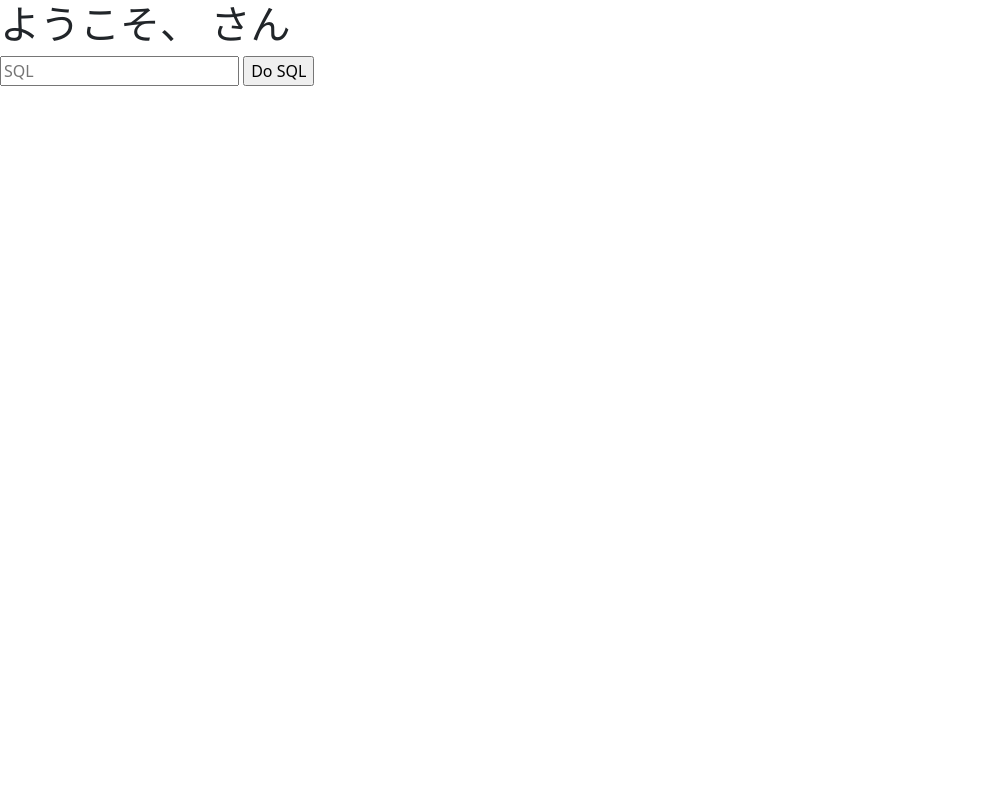
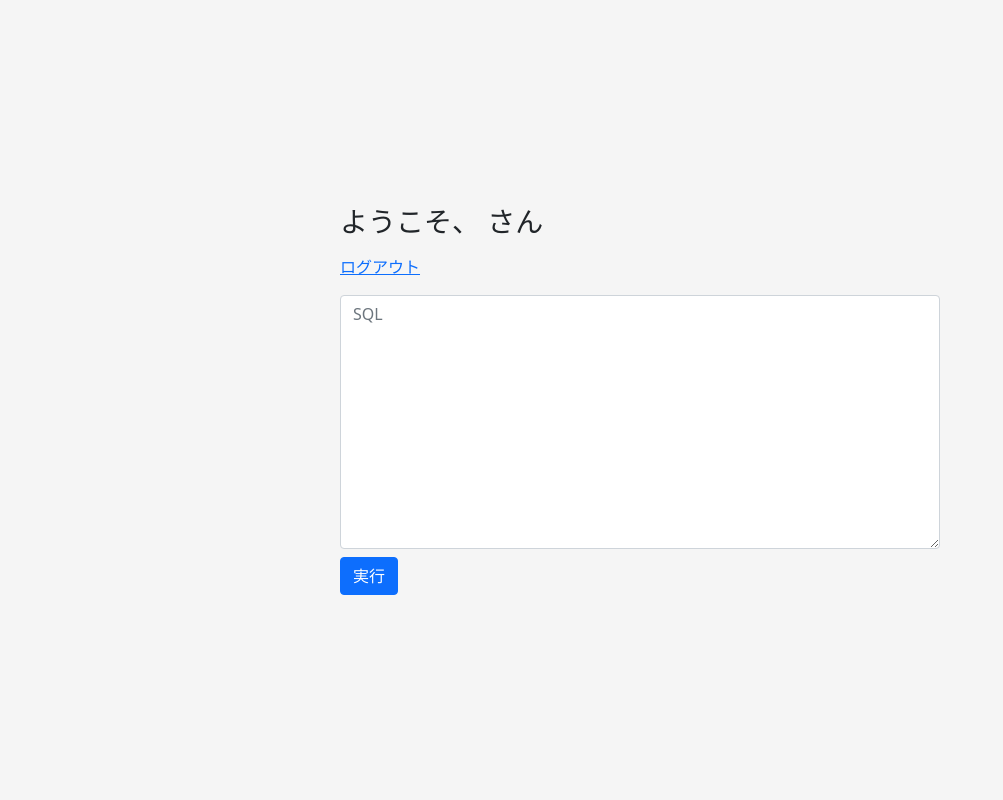
Before and after one commit to KazukiOtomo/Circlejudgebackend, a Flask app: template templates/admin/home.html in a window 1280 px wide. Shown: the whole page, without its empty margins (0-1003 px from the left). Run offline with Flask 2, Linux system fonts and the light colour scheme; the template is opened without the code that fills it, so the values that code supplies are empty.

Commit message:
adminã機能を作成

```diff
--- a/Repository/AdminUserDAO.py
+++ b/Repository/AdminUserDAO.py
@@ -25,9 +25,9 @@ class AdminUserDAO:
         try:
             c.execute(sql)
             conn.close()
-            return f"Done : {sql}"
+            return f"成功 \n Done : {sql}"
         except Exception as e:
-            return f"ERROR : {e} \n SQL : {sql}"
+            return f"失敗 \n ERROR : {e} \n SQL : {sql}"
 
 
 
--- a/templates/admin/home.html
+++ b/templates/admin/home.html
@@ -7,15 +7,43 @@
     <link href="https://cdn.jsdelivr.net/npm/bootstrap@5.0.2/dist/css/bootstrap.min.css" rel="stylesheet" integrity="sha384-EVSTQN3/azprG1Anm3QDgpJLIm9Nao0Yz1ztcQTwFspd3yD65VohhpuuCOmLASjC" crossorigin="anonymous">
 </head>
 <body>
+    <div class="main">
         {% if message == "認証エラー" %}
             <h1>{{message}}</h1>
-        <a href="/admin/login"></a>
+            <a href="/admin/login">← 戻る</a>
         {% elif message != "認証エラー" %}
-        <h1>ようこそ、 {{message}} さん</h1>
+            <h3 class="mb-3">ようこそ、 {{message}} さん</h3>
+            <div class="mb-3">
+                <a href="/admin/login">ログアウト</a>
+            </div>
             <form action="/admin/sql_result" method="POST">
-            <input type="text" name="sql" placeholder="SQL">
-            <input type="submit" value="Do SQL">
+                <textarea class="form-control" rows="10" type="text" name="sql" placeholder="SQL"></textarea>
+                <button class="btn btn-primary mt-2" type="submit" value="login">実行</button>
             </form>
         {% endif %}
+    </div>
+<style>
+    html,
+body {
+  height: 100%;
+}
+
+body {
+  display: -ms-flexbox;
+  display: flex;
+  -ms-flex-align: center;
+  align-items: center;
+  padding-top: 40px;
+  padding-bottom: 40px;
+  background-color: #f5f5f5;
+}
+
+.main {
+  width: 100%;
+  max-width: 630px;
+  padding: 15px;
+  margin: auto;
+}
+</style>
 </body>
 </html>
```
Also changed, not shown: templates/admin/sql_result.html (+37 -2 lines). Lines whose indentation alone changed are shown as unchanged.
